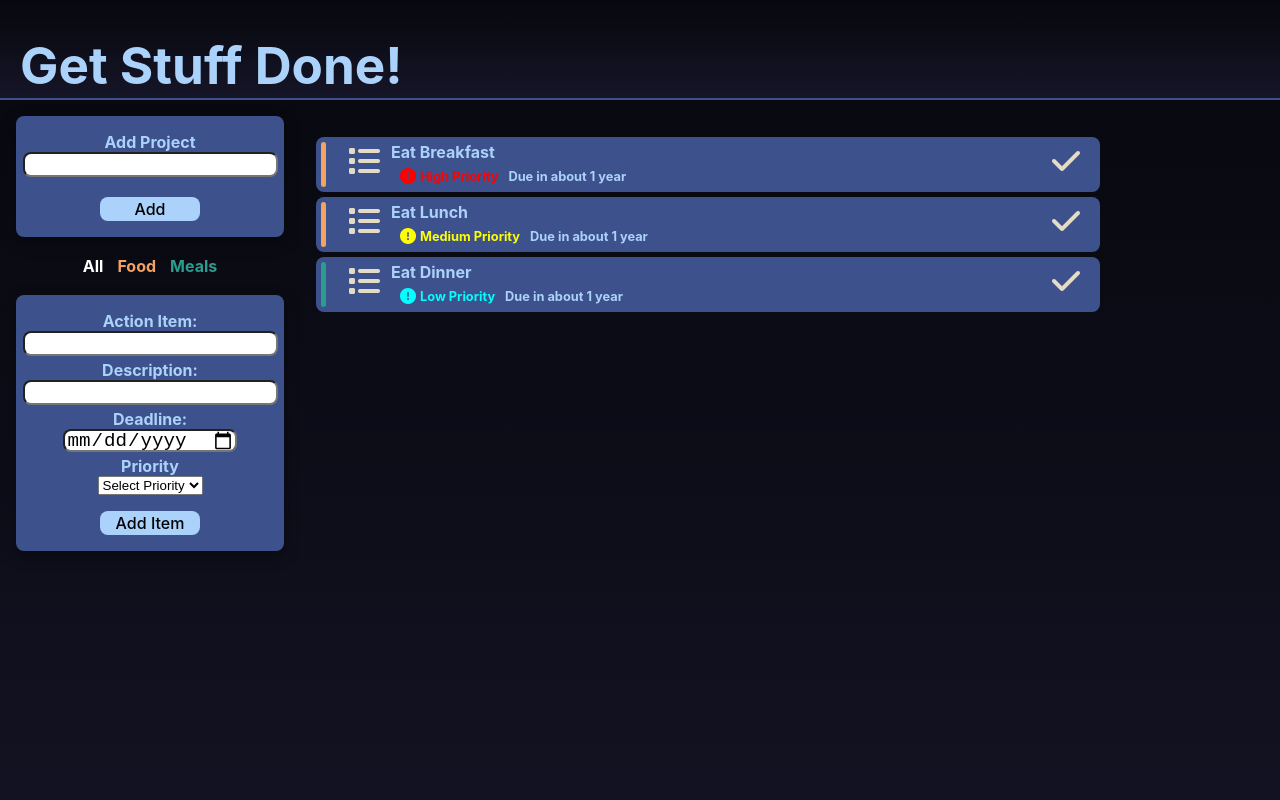
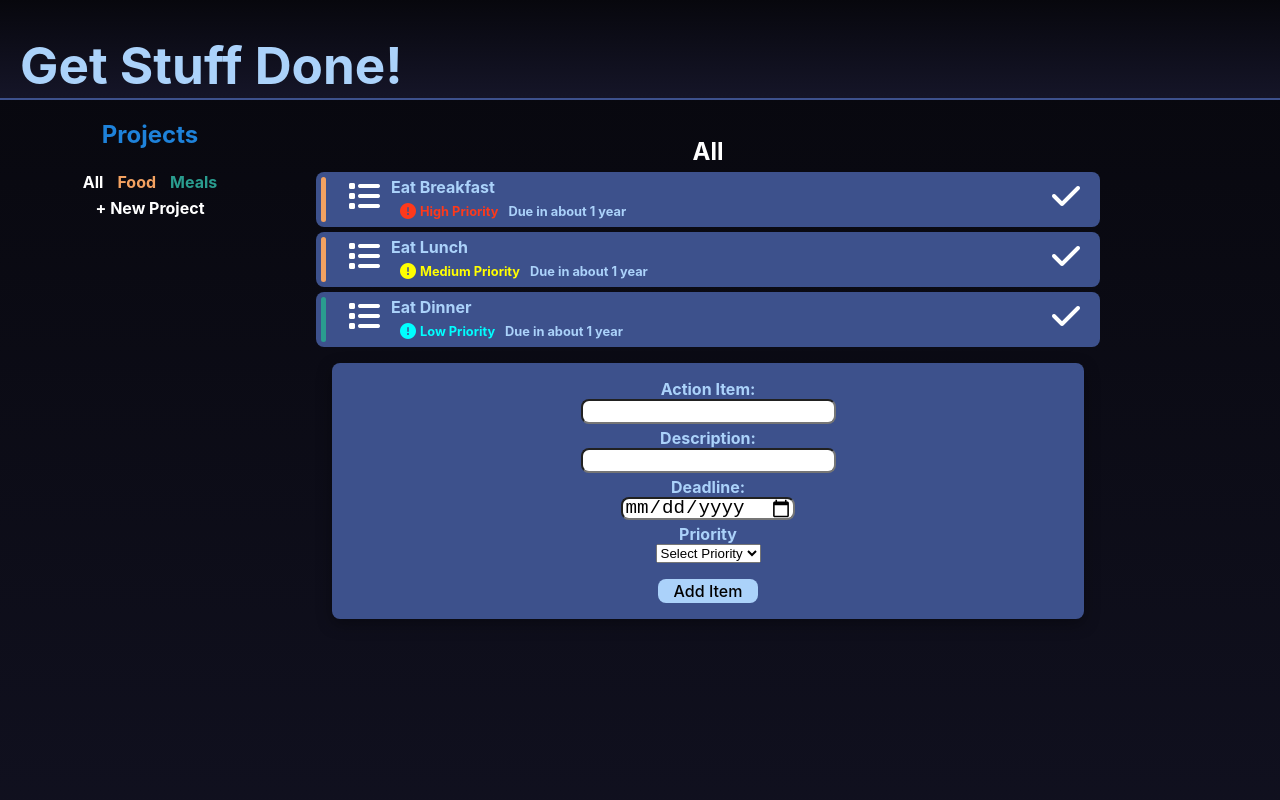
Before and after one commit to RinkM/Odin11-ToDoList-Vite, a React (Vite) app: page / in a window 1280 px wide. Shown: the top 800 px of the page. Built offline with nearby package versions, Linux system fonts and the light colour scheme.

Commit message:
adds: header+Xbtn. Moves:forms.

```diff
--- a/src/App.jsx
+++ b/src/App.jsx
@@ -4,9 +4,7 @@ import FormAddTask from './FormAddTask'
 import DisplayList from './DisplayList'
 import toDoLibrary from './toDoLibrary'
 import DisplayProjects from './DisplayProjects'
-
-import { formatDistanceToNow, differenceInDays, differenceInMilliseconds  } from 'date-fns'
-
+import projectLibrary from './projectLibrary'
 
 
 
@@ -15,18 +13,16 @@ import { formatDistanceToNow, differenceInDays, differenceInMilliseconds  } from
 
 function App() {
   const [library, setLibrary] = useState(toDoLibrary)
-  const [activeProject, setActiveProject]= useState("All")
+  const [activeProject, setActiveProject]= useState(projectLibrary[0])
   return (
     <div className="App backgroundApp">
       <div className='appHeader backgroundApp'><h1>Get Stuff Done!</h1>
-
       </div>
       <div className='navLeft flexWrapper'>
         <DisplayProjects hookActiveProject = {[activeProject, setActiveProject]}/>
 
-        <FormAddTask hookActiveProject = {[activeProject, setActiveProject]} hookLibrary = {[library, setLibrary]}/>
       </div>
-      <DisplayList hookLibrary = {[library, setLibrary]}/>
+      <DisplayList hookActiveProject = {[activeProject, setActiveProject]} hookLibrary = {[library, setLibrary]}/>
     </div>
   )
 }
--- a/src/DisplayList.jsx
+++ b/src/DisplayList.jsx
@@ -2,12 +2,14 @@ import { useState } from "react"
 import TaskHeader from "./TaskHeader"
 import toDoLibrary from "./toDoLibrary"
 import TaskBody from "./TaskBody"
+import FormAddTask from './FormAddTask'
 
 
 
 const DisplayList = (props) =>{
   const [state, setState] = useState()
   const [library, setLibrary] = props.hookLibrary
+  const [activeProject, setActiveProject] = props.hookActiveProject
 
 
 
@@ -16,20 +18,18 @@ const DisplayList = (props) =>{
     return (
       <TaskHeader props = {props.item} hookLibrary = {[library, setLibrary]}/>
 
-      // <div className = "taskContainer" id = {"container"+props.item.reactKey}>
 
-    //   <TaskBody props = {props.item} />
-    // </div>
   )}
-  console.log(library)
-
   return (
     <div id = "toDoList">
-      {console.log(library)}
+      <div id = "taskHeaderDiv" style ={{color: activeProject.projectColor}}>
+        <h2>{activeProject.projectName}</h2>
+      </div>
       {library.map((item)=>
         <ListItem key ={item.reactKey}
           item = {item}/>
         )}
+        <FormAddTask hookActiveProject = {[activeProject, setActiveProject]} hookLibrary = {[library, setLibrary]}/>
       </div>
   )
 
--- a/src/DisplayProjects.jsx
+++ b/src/DisplayProjects.jsx
@@ -15,23 +15,52 @@ const DisplayProjects = (props)=>{
 
 
   const listProjects = projects.map((project) =>
-    <button id = {project.reactKeyProject} style ={{color: project.projectColor}} className = "projectListItem" key={project.reactKey}
+    <button id = {project.reactKeyProject}
+      style ={{color: project.projectColor}}
+      className = "projectListItem"
+      key={project.reactKey}
       onClick= {()=>projectClick(project)}>
       {project.projectName}
     </button>
 );
 
+const highlightProjectBtn = (btnID)=> {
+  const projectList = [...document.getElementById("projectListID").children]
+  projectList.forEach(button => button.classList.remove("activeProject"))
+
+  const projectBtn = document.getElementById(btnID)
+  projectBtn.classList.toggle("activeProject")
+}
+
+
   const projectClick = (name)=>{
+    console.log("name",name)
+    highlightProjectBtn(name.reactKeyProject)
+
     setActiveProject(name)
     console.log("active-Project", activeProject)
+  };
 
-  };
+const addProjectBtn = ()=>{
+
+  const form = document.getElementById("formProject")
+  form.classList.remove("hidden")
+}
 
 return(
   <div id="projectContainer backgroundForm">
+    <div className="projectHeader"><h2>Projects</h2></div>
 
+  <div id = "projectListID" className="projectList">{listProjects}
+  </div>
+  <button id = "addProjectBtn" style ={{color: "white"}} className = "projectListItem" key="addProjectBtn"
+      onClick= {()=>addProjectBtn()}>
+      + New Project
+    </button>
     <FormProject hookProject = {[projects, setProjects]} hookActiveProject = {[activeProject, setActiveProject]} />
-    <div className="projectList">{listProjects}</div>
+
+
+
 
   </div>
 )
--- a/src/FormProject.jsx
+++ b/src/FormProject.jsx
@@ -29,11 +29,16 @@ const FormProject = (props)=>{
 
     console.log(values);
     addProject(project);
+      const form = document.getElementById("formProject")
+      form.classList.add("hidden")
+
+
     // alert(JSON.stringify(values, null, 2));
   },
 });
 return (
-  <form className = "FormProject backgroundForm" onSubmit={formik.handleSubmit}>
+  <form id = "formProject" className = "hidden backgroundForm" onSubmit={formik.handleSubmit}>
+    <button className="closeWindowBtn">X</button>
     <label htmlFor="project">Add Project </label>
     <input
       id="project"
--- a/src/TaskHeader.jsx
+++ b/src/TaskHeader.jsx
@@ -32,7 +32,7 @@ const TaskHeader = (props) =>{
     if (priority == 3){
       return (
       <div className="taskPriority">
-      <span className="spanPriority" style ={{color: "red"}}>
+      <span className="spanPriority" style ={{color: "rgb(253, 57, 27)"}}>
         <i className="priority fa fa-exclamation-circle fa-lg" aria-hidden="true">
           </i>
           High Priority</span></div>
--- a/src/index.css
+++ b/src/index.css
@@ -72,7 +72,8 @@ button {
   transition: border-color 0.25s;
 }
 button:hover {
-  border-color: #646cff;
+  border-radius: 2pt solid white;
+  border-color: white;
 }
 button:focus,
 button:focus-visible {
@@ -136,18 +137,39 @@ input{
   margin-bottom: .2em;
 }
 
+#formProject{
+  position: absolute;
+}
+
+.closeWindowBtn{
+margin:0;
+position: relative;
+top: -13px;
+color: white;
+left: 105px;
+border: 2pt solid white;
+}
 
 #toDoList{
+  /* grid-area: 2 / 1 / 3 / 3; */
   border-radius: 8px;
-color:#ABD2fa;
+  color:#ABD2fa;
   /* box-shadow: rgba(0, 0, 0, 0.35) 0px 5px 15px; */
   padding: 1em;
   margin-top: 1em;
   margin-right: auto;
   margin-bottom: 1em;
   width:80%
+}
 
+#taskHeaderDiv{
+  text-align: center;
+  line-height: 0pt;
 }
+
+
+
+
 
 .taskContainer {
   display: grid;
@@ -248,7 +270,7 @@ color:#ABD2fa;
 }
 
 .iconColor{
-  color:#E5DCC5;
+  color:white;
 }
 
 .backgroundForm{
@@ -279,3 +301,8 @@ input{
   height: 1.2rem;
   font-size: 1.2rem;
 }
+
+
+.activeProject{
+  border : 2px white solid;
+}
```
